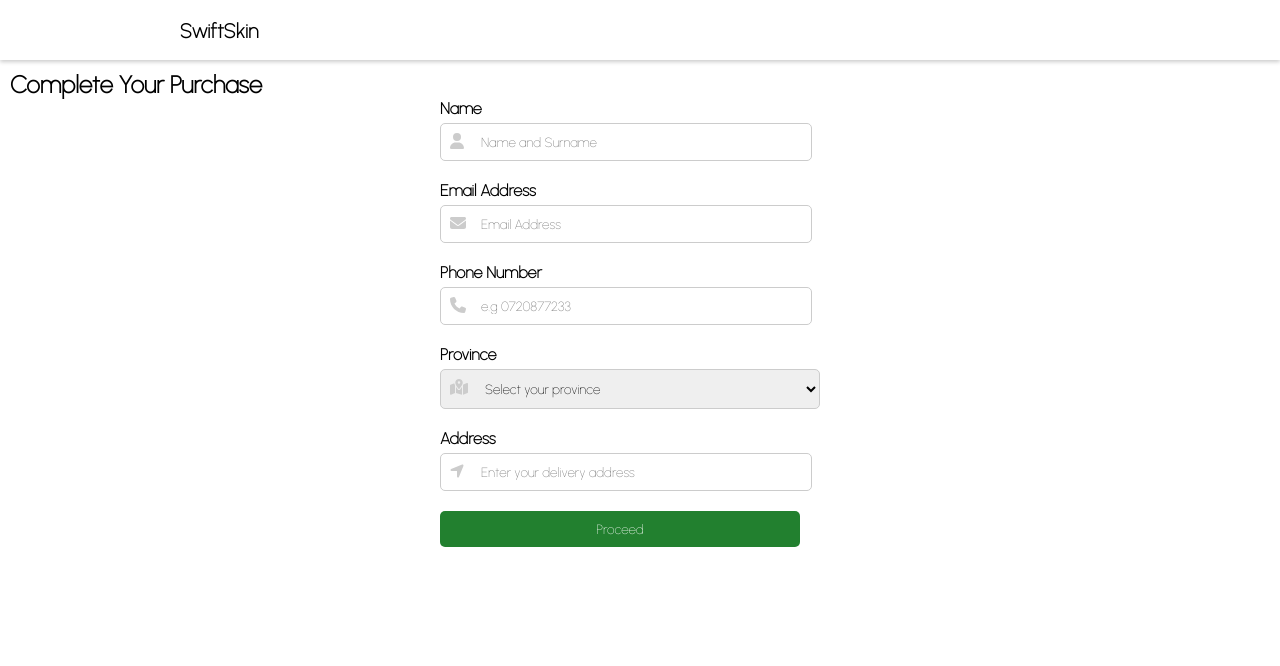
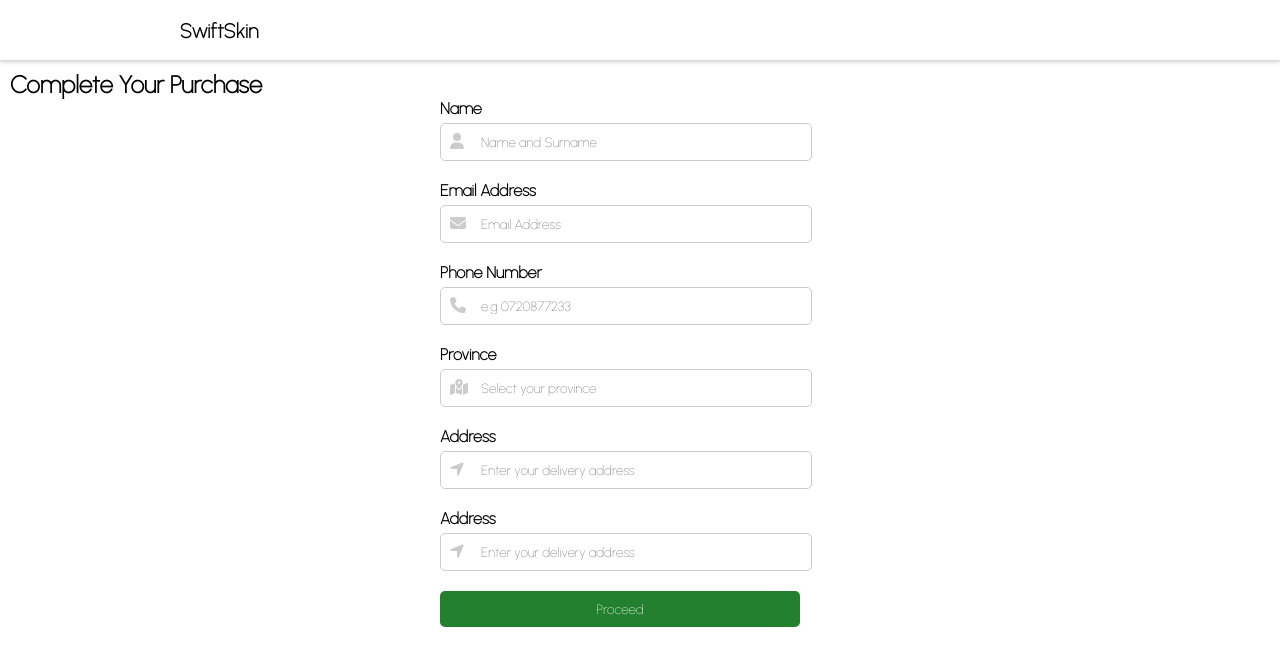
Before and after one commit to givenmphiwe/store, a React (Create React App) app: page /checkout in a window 1280 px wide. Shown: the top 666 px of the page. Built offline with nearby package versions, Linux system fonts and the light colour scheme.

Commit message:
When typing province to show up

```diff
--- a/src/pages/CheckoutPage.jsx
+++ b/src/pages/CheckoutPage.jsx
@@ -9,7 +9,19 @@ import {
   faLocationArrow,
 } from "@fortawesome/free-solid-svg-icons";
 import Navbar from "../components/Navbar";
-import { useNavigate } from 'react-router-dom';
+import { useNavigate } from "react-router-dom";
+
+const provinces = [
+  "Eastern Cape",
+  "Free State",
+  "Gauteng",
+  "KwaZulu-Natal",
+  "Limpopo",
+  "Mpumalanga",
+  "Northern Cape",
+  "North West",
+  "Western Cape",
+];
 
 const CheckoutContainer = styled.div`
   margin-top: 70px;
@@ -48,11 +60,26 @@ const FormLabel = styled.label`
   font-weight: bold;
 `;
 
-const FormSelect = styled.select`
-  width: 95%;
-  padding: 10px 10px 10px 40px;
+const ProvinceContainer = styled.div`
+  display: ${(props) => (props.show ? "block" : "none")};
+  position: absolute;
+  top: calc(100% + 5px);
+  left: 0;
+  width: 100%;
+  max-height: 150px;
+  overflow-y: auto;
   border: 1px solid #ccc;
   border-radius: 5px;
+  background-color: #fff;
+  z-index: 10;
+`;
+
+const ProvinceCard = styled.div`
+  padding: 5px 10px;
+  cursor: pointer;
+  &:hover {
+    background-color: #f0f0f0;
+  }
 `;
 
 const SubmitButton = styled.button`
@@ -73,22 +100,12 @@ const CheckOut = () => {
   const [address, setAddress] = useState("");
   const [location, setLocation] = useState("");
   const [price, setPrice] = useState(0);
-
-  // Define prices based on location
-  const locationPrices = {
-    Gauteng: 10,
-    "Outside Gauteng": 20,
-    // Add more locations and prices as needed
-  };
-
-
+  const [showProvinces, setShowProvinces] = useState(false);
 
   const navigate = useNavigate();
 
-
   const handleSubmit = (e) => {
     e.preventDefault();
-    // Prepare data to be passed to the next page
     const formData = {
       name,
       email,
@@ -98,10 +115,14 @@ const CheckOut = () => {
       location,
       price,
     };
-
-    // Navigate to the next page while passing form data as state
     navigate("/nextPage", { formData });
   };
+
+  const handleProvinceClick = (province) => {
+    setProvince(province);
+    setShowProvinces(false);
+  };
+
   return (
     <>
       <Navbar hideCartIcon={true} hideSearchContainer={true} />
@@ -140,7 +161,6 @@ const CheckOut = () => {
             <FormInput
               type="number"
               id="phone"
-
               placeholder="e.g 0720877233"
               value={phone}
               onChange={(e) => setPhone(e.target.value)}
@@ -151,23 +171,45 @@ const CheckOut = () => {
           <FormLabel htmlFor="province">Province</FormLabel>
           <FormGroup>
             <FormIcon icon={faMapMarkedAlt} />
-  <FormSelect
+            <FormInput
+              type="text"
               id="province"
+              placeholder="Select your province"
               value={province}
-    onChange={(e) => setProvince(e.target.value)}
+              onFocus={() => setShowProvinces(true)}
+              onChange={(e) => {
+                setProvince(e.target.value);
+                setShowProvinces(true);
+              }}
               required
+            />
+            <ProvinceContainer show={showProvinces}>
+              {provinces
+                .filter((provinceItem) =>
+                  provinceItem.toLowerCase().includes(province.toLowerCase())
+                )
+                .map((province, index) => (
+                  <ProvinceCard
+                    key={index}
+                    onClick={() => handleProvinceClick(province)}
                   >
-    <option value="">Select your province</option>
-    <option value="Eastern Cape">Eastern Cape</option>
-    <option value="Free State">Free State</option>
-    <option value="Gauteng">Gauteng</option>
-    <option value="KwaZulu-Natal">KwaZulu-Natal</option>
-    <option value="Limpopo">Limpopo</option>
-    <option value="Mpumalanga">Mpumalanga</option>
-    <option value="Northern Cape">Northern Cape</option>
-    <option value="North West">North West</option>
-    <option value="Western Cape">Western Cape</option>
-  </FormSelect>
+                    {province}
+                  </ProvinceCard>
+                ))}
+            </ProvinceContainer>
+          </FormGroup>
+
+          <FormLabel htmlFor="address">Address</FormLabel>
+          <FormGroup>
+            <FormIcon icon={faLocationArrow} />
+            <FormInput
+              type="text"
+              id="address"
+              placeholder="Enter your delivery address"
+              value={address}
+              onChange={(e) => setAddress(e.target.value)}
+              required
+            />
           </FormGroup>
 
           <FormLabel htmlFor="address">Address</FormLabel>
```
Lines whose indentation alone changed are shown as unchanged.
